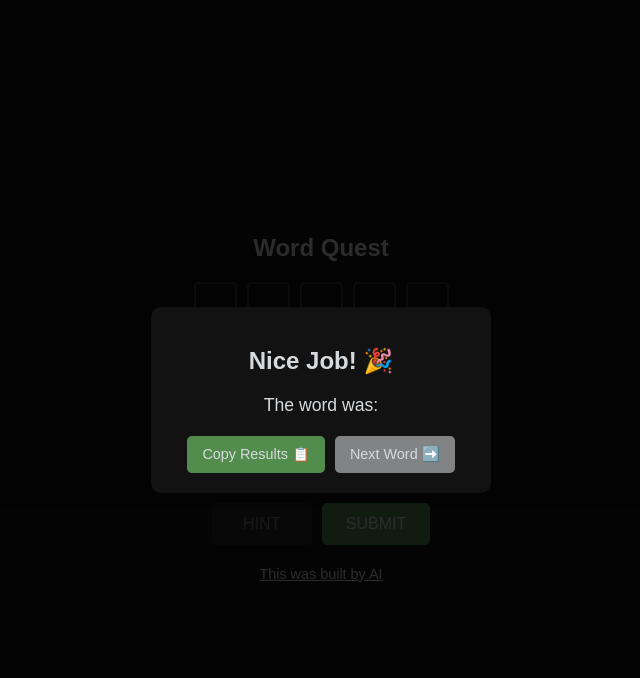
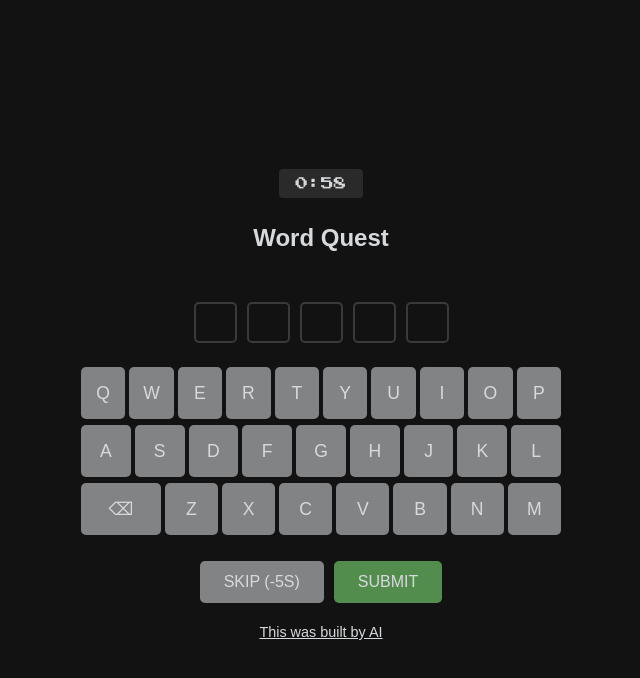
Before and after one commit to octoburke/compound-quest, a plain HTML site: page index.html in a window 1280 px wide. Both pictures are taken after a click on the button "SUBMIT". Shown: the whole page, without its empty margins (319-959 px from the left). Drawn offline with nearby package versions, Linux system fonts and the light colour scheme; no server answers.

Commit message:
feat: enhance game interface with timer, skip functionality, and improved layout

```diff
--- a/index.html
+++ b/index.html
@@ -6,11 +6,19 @@
     <title>Word Guessing Game</title>
     <link rel="stylesheet" href="styles.css">
     <script src="https://unpkg.com/vue@3/dist/vue.global.js"></script>
+    <link href="https://fonts.googleapis.com/css2?family=Press+Start+2P&display=swap" rel="stylesheet">
 </head>
 <body>
     <div id="app">
         <div id="game-container">
-            <h1>Word Quest</h1>
+            <div class="game-header">
+                <div class="stats">
+                    <div class="timer" :class="{ 'timer-warning': timeLeft <= 10 }">
+                        {{ formatTime(timeLeft) }}
+                    </div>
+                </div>
+                <h1>Word Quest</h1>
+            </div>
             <div id="definition">{{ currentWord.definition }}</div>
             <div id="partial-word" v-html="partialWord"></div>
 
@@ -28,20 +36,8 @@
             </div>
 
             <div class="action-buttons">
-                <button class="game-button hint" @click="handleRevealLetter" :disabled="remainingLetters <= 1">Hint</button>
+                <button class="game-button skip" @click="handleSkip">Skip (-5s)</button>
                 <button class="game-button submit" @click="handleVirtualKeyPress('Enter')">Submit</button>
-            </div>
-        </div>
-
-        <div id="results-modal" class="modal" :class="{ show: showModal }">
-            <div class="modal-content">
-                <h2>Nice Job! 🎉</h2>
-                <div class="answer-reveal">The word was: <span class="answer-word">{{ currentWord.word }}</span></div>
-                <div id="results-text" v-html="resultsText"></div>
-                <div class="modal-buttons">
-                    <button id="copy-results" class="submit-button" @click="copyResults">Copy Results 📋</button>
-                    <button id="next-word" class="reveal-button" @click="loadNewWord">Next Word ➡️</button>
-                </div>
             </div>
         </div>
 
--- a/scripts.js
+++ b/scripts.js
@@ -31,6 +31,33 @@ const app = createApp({
         const showModal = ref(false);
         const showAboutModal = ref(false);
 
+        // Remove score and streak refs
+        const timeLeft = ref(60);
+        const timer = ref(null);
+
+        // Add utility functions
+        const formatTime = (seconds) => {
+            return `${Math.floor(seconds / 60)}:${(seconds % 60).toString().padStart(2, '0')}`;
+        };
+
+        const startTimer = () => {
+            if (!timer.value) {
+                timer.value = setInterval(() => {
+                    timeLeft.value--;
+                    if (timeLeft.value <= 0) {
+                        clearInterval(timer.value);
+                        endRound();
+                    }
+                }, 1000);
+            }
+        };
+
+        // Add skip handler
+        const handleSkip = () => {
+            timeLeft.value = Math.max(0, timeLeft.value - 5); // Reduce by 5 seconds instead of 10
+            loadNewWord();
+        };
+
         // Computed properties
         const allFilled = computed(() => {
             return [...currentWord.word].every((_, index) => {
@@ -53,8 +80,6 @@ const app = createApp({
                 currentWord.definition = data.definition;
                 revealedLetters.value = new Set();
                 userInput.value = new Array(currentWord.word.length);
-                revealCount.value = 0;
-                guessCount.value = 0;
                 showModal.value = false;
             } catch (error) {
                 console.error('Error loading word:', error);
@@ -63,7 +88,9 @@ const app = createApp({
 
         // Handle virtual keyboard key press
         const handleVirtualKeyPress = (key) => {
-            console.log('Virtual key pressed:', key); // Debug logging
+            if (!timer.value && /^[a-z]$/.test(key)) {
+                startTimer(); // Start timer on first letter
+            }
 
             if (key === 'Backspace') {
                 handleBackspace();
@@ -137,15 +164,51 @@ const app = createApp({
             guessCount.value++;
 
             if (fullGuess === word) {
-                showResults();
+                // Start new timer only on correct guess
+                startTimer();
+                // No points or streak tracking
+
+                // Celebrate animation
+                const inputs = document.querySelectorAll('.letter-input');
+                inputs.forEach((input, i) => {
+                    setTimeout(() => {
+                        input.classList.add('celebrate');
+                    }, i * 100);
+                });
+
+                // Clear inputs before loading next word
+                setTimeout(() => {
+                    inputs.forEach(input => {
+                        input.classList.remove('celebrate');
+                        input.value = '';
+                        input.disabled = false;
+                    });
+                    userInput.value = new Array(currentWord.word.length).fill(undefined);
+                    revealedLetters.value = new Set();
+
+                    // Load next word after clearing
+                    loadNewWord();
+                }, 1500);
             } else {
-                shakeLetters().then(() => {
-                    setTimeout(() => {
-                        userInput.value = userInput.value.map((_, i) =>
-                            revealedLetters.value.has(i) ? currentWord.word[i].toLowerCase() : undefined
-                        );
-                    }, 500);
+                // Check each letter and mark correct ones
+                [...fullGuess].forEach((letter, index) => {
+                    const input = document.querySelector(`.letter-input[data-index="${index}"]`);
+                    if (letter === word[index]) {
+                        input.classList.add('correct-position');
+                        input.disabled = true;
+                        revealedLetters.value.add(index);
+                    }
                 });
+
+                // Clear only incorrect letters
+                userInput.value = userInput.value.map((val, i) => {
+                    if (word[i] === val?.toLowerCase()) {
+                        return val;
+                    }
+                    return undefined;
+                });
+
+                shakeLetters();
             }
         };
 
@@ -303,9 +366,11 @@ const app = createApp({
 
         // Show results in modal
         const showResults = () => {
-            resultsText.value = getEmojiResults();
-            showModal.value = true;
-            clearInputs(); // Clear input values when showing success modal
+            if (timeLeft.value <= 0) {
+                resultsText.value = getEmojiResults();
+                showModal.value = true;
+                clearInputs();
+            }
         };
 
         // Initialize the game
@@ -327,7 +392,10 @@ const app = createApp({
             handleVirtualKeyPress,
             checkWord,
             handleRevealLetter,
-            copyResults
+            copyResults,
+            handleSkip,
+            timeLeft,
+            formatTime
         };
     }
 });
--- a/styles.css
+++ b/styles.css
@@ -18,12 +18,15 @@ body {
 #game-container {
     text-align: center;
     width: 100%;
-    max-width: 400px;
+    max-width: 500px; /* Increased to give more room */
     display: flex;
     flex-direction: column;
     justify-content: space-between;
     height: 100%;
     position: relative;
+    margin: 0 auto;
+    padding: 0 10px;
+    box-sizing: border-box;
 }
 
 h1 {
@@ -41,6 +44,8 @@ h1 {
     justify-content: center;
     flex-wrap: wrap;
     margin-bottom: 10px;
+    min-height: 45px; /* Add minimum height to prevent layout shift */
+    margin: 10px auto 20px;
 }
 
 .letter-input {
@@ -77,6 +82,14 @@ h1 {
 .letter-input.correct {
     background-color: #3a3a3c;
     border-color: #3a3a3c;
+    animation: correct-pop 0.3s ease-in-out;
+}
+
+.letter-input.correct-position {
+    background-color: #6aaa64;
+    border-color: #6aaa64;
+    color: white;
+    -webkit-text-fill-color: white;
 }
 
 /* Remove these classes */
@@ -91,17 +104,24 @@ h1 {
 .keyboard-row {
     display: flex;
     justify-content: center;
-    margin-bottom: 5px;
+    margin-bottom: 6px;
     flex-wrap: nowrap; /* Prevent wrapping */
-    max-width: 100%;
+    gap: 4px; /* Use gap instead of margins for consistent spacing */
+    width: 100%;
     padding: 0 2px; /* Add small padding to prevent edge touching */
+    width: 100%;
+    max-width: 500px;
+    margin: 0 auto 6px;
+    padding: 0;
 }
 
 .keyboard-row button {
-    width: 30px; /* Slightly smaller width */
-    height: 45px;
-    margin: 0 2px; /* Reduce margin */
-    font-size: 0.9em; /* Slightly smaller font */
+    flex: 1; /* Let buttons grow to fill space */
+    min-width: 32px; /* Minimum width for small screens */
+    height: 52px; /* Taller buttons for better touch targets */
+    margin: 0; /* Remove margins, using gap instead */
+    font-size: 1.1em;
+    padding: 0;
     border: none;
     border-radius: 5px;
     background-color: #818384;
@@ -114,7 +134,7 @@ h1 {
 }
 
 .keyboard-row button.wide {
-    width: 60px; /* Adjust wide button width */
+    flex: 1.5; /* Make wide buttons 1.5x the size of regular keys */
     background-color: #818384;
 }
 
@@ -234,6 +254,15 @@ h1 {
     background-color: #a4a4a5;
 }
 
+/* Replace hint styles with skip */
+.game-button.skip {
+    background-color: #818384;
+}
+
+.game-button.skip:hover {
+    background-color: #a4a4a5;
+}
+
 /* Remove the old button group styles */
 .button-group {
     display: none;
@@ -266,10 +295,14 @@ footer {
 }
 
 #keyboard {
-    margin-bottom: 0;
-    width: 100%;
-    max-width: 400px;
+    width: 100vw; /* Full viewport width */
+    max-width: 500px; /* Match container max-width */
     margin: 0 auto;
+    padding: 0 10px;
+    box-sizing: border-box;
+    position: relative;
+    left: 50%;
+    transform: translateX(-50%);
 }
 
 .keyboard-row:first-child {
@@ -298,3 +331,59 @@ button, input {
     -webkit-tap-highlight-color: transparent;
     outline: none;
 }
+
+.game-header {
+    display: flex;
+    flex-direction: column;
+    align-items: center;
+    margin-bottom: 20px;
+}
+
+.stats {
+    display: flex;
+    justify-content: center;
+    width: 100%;
+    padding: 10px;
+    font-family: 'Press Start 2P', cursive;
+    font-size: 0.8em;
+}
+
+.timer {
+    background: #2a2a2b;
+    padding: 8px 16px;
+    border-radius: 4px;
+}
+
+/* Remove unused styles */
+.score, .streak, .streak-pulse {
+    display: none;
+}
+
+@keyframes pulse {
+    0% { transform: scale(1); }
+    50% { transform: scale(1.1); }
+    100% { transform: scale(1); }
+}
+
+@keyframes blink {
+    50% { opacity: 0.5; }
+}
+
+@keyframes correct-pop {
+    0% { transform: scale(1); }
+    50% { transform: scale(1.2); background-color: #6aaa64; }
+    100% { transform: scale(1); }
+}
+
+@keyframes celebrate {
+    0% { transform: scale(1); filter: brightness(1); }
+    50% { transform: scale(1.2); filter: brightness(1.5); }
+    100% { transform: scale(1); filter: brightness(1); }
+}
+
+.celebrate {
+    animation: celebrate 1s ease-out;
+    background-color: #6aaa64 !important;
+    border-color: #6aaa64 !important;
+    color: white !important;
+}
```
